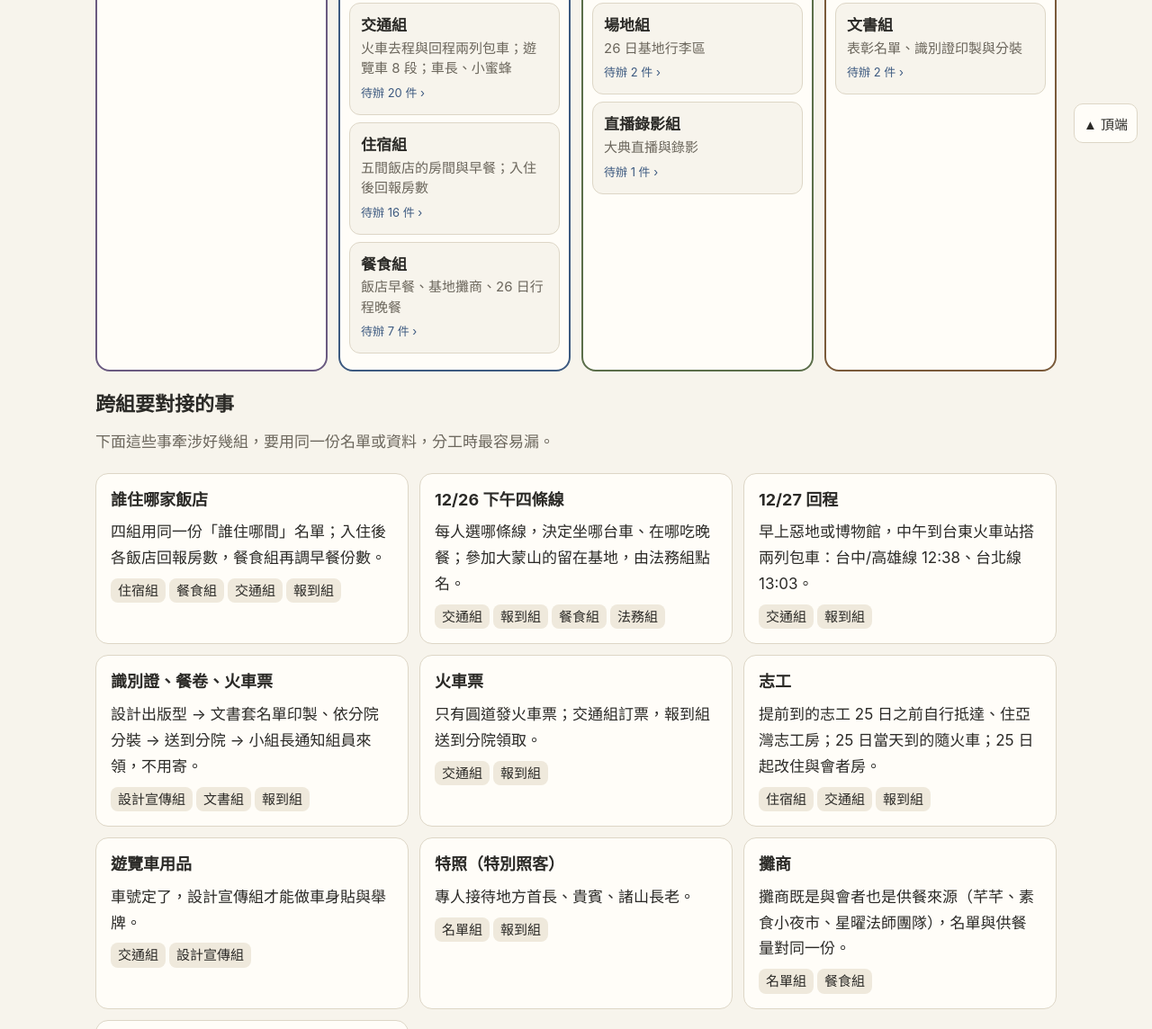
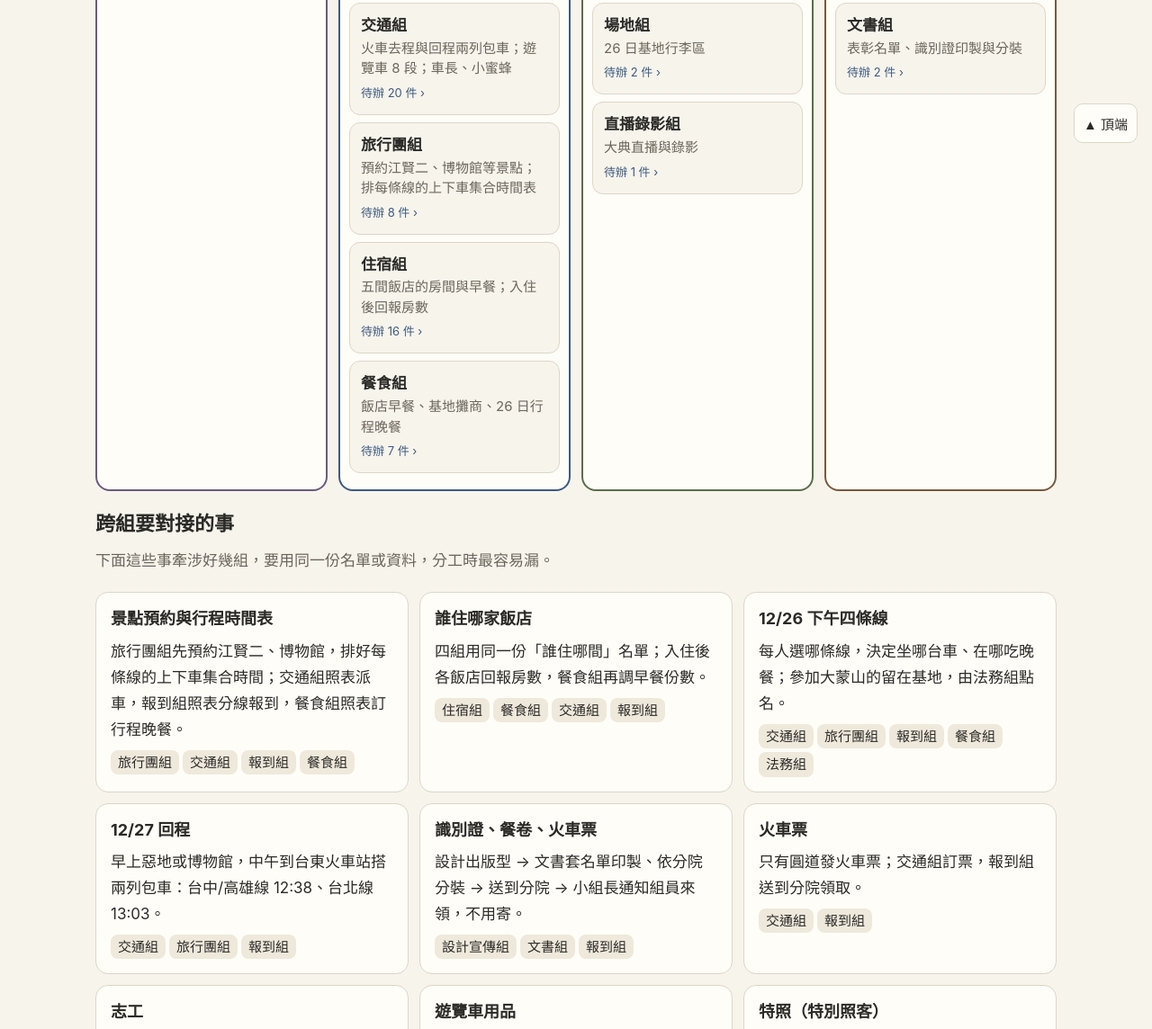
Before and after one commit to twnyda07/baoyan-dongtu-plan, a plain HTML site: page index.html in a window 1280 px wide. Shown: the part 625-1769 px from the top of the page at 90% size. Drawn offline with Linux system fonts and the light colour scheme.

Commit message:
新增旅行團組：江賢二、博物館等景點預約，每條線上下車集合時間表；架構圖、動線、待辦、跨組對接同步
Co-Authored-By: Claude Opus 5.5 <noreply@anthropic.com>

```diff
--- a/index.html
+++ b/index.html
@@ -590,7 +590,7 @@ ul.gl2{list-style:none;padding:0;margin:6px 0 0}ul.gl2 li{padding:7px 0;border-t
 <!-- ① 架構圖 -->
 <section class="tab on" id="t-arch">
   <!-- STAFF:BEGIN --><a href="#" class="gl staffgo" id="staffGo"><b>★ 工作人員說明</b><span>司儀主持人、小組長車長領隊、報到櫃台、其他各組：要做什麼、怎麼操作，先看這裡。</span></a><!-- STAFF:END -->
-  <p class="lead">大典工作分成 <b>10 個組</b>，依性質歸成<b>四大區塊</b>。點任何一組，看該組的負責範圍與待辦。</p>
+  <p class="lead">大典工作分成 <b>11 個組</b>，依性質歸成<b>四大區塊</b>。點任何一組，看該組的負責範圍與待辦。</p>
   <div class="root"><span>動土大典</span></div>
   <div class="stem"></div>
   <div class="clusters" id="clusters"></div>
@@ -668,14 +668,15 @@ const XM = {
 };
 const CLUSTERS = [
   {name:"人",sub:"誰來、算哪一類",c:"--c4",b:["與會者"]},
-  {name:"住・行・食・報到",sub:"把人送到對的地方、吃飽、領到證",c:"--c1",b:["報到","交通","飯店","餐食"]},
+  {name:"住・行・食・報到",sub:"把人送到對的地方、吃飽、領到證",c:"--c1",b:["報到","交通","旅行團","飯店","餐食"]},
   {name:"典禮與現場",sub:"儀軌、場地、紀錄",c:"--c2",b:["法務","場地","直播錄影"]},
   {name:"文宣・設計・文書",sub:"看得到、拿得到的東西",c:"--c3",b:["宣傳","設計","文書"]}
 ];
 const LINKS = [
+  {k:"景點預約與行程時間表",w:["旅行團組","交通組","報到組","餐食組"],s:"旅行團組先預約江賢二、博物館，排好每條線的上下車集合時間；交通組照表派車，報到組照表分線報到，餐食組照表訂行程晚餐。"},
   {k:"誰住哪家飯店",w:["住宿組","餐食組","交通組","報到組"],s:"四組用同一份「誰住哪間」名單；入住後各飯店回報房數，餐食組再調早餐份數。"},
-  {k:"12/26 下午四條線",w:["交通組","報到組","餐食組","法務組"],s:"每人選哪條線，決定坐哪台車、在哪吃晚餐；參加大蒙山的留在基地，由法務組點名。"},
-  {k:"12/27 回程",w:["交通組","報到組"],s:"早上惡地或博物館，中午到台東火車站搭兩列包車：台中/高雄線 12:38、台北線 13:03。"},
+  {k:"12/26 下午四條線",w:["交通組","旅行團組","報到組","餐食組","法務組"],s:"每人選哪條線，決定坐哪台車、在哪吃晚餐；參加大蒙山的留在基地，由法務組點名。"},
+  {k:"12/27 回程",w:["交通組","旅行團組","報到組"],s:"早上惡地或博物館，中午到台東火車站搭兩列包車：台中/高雄線 12:38、台北線 13:03。"},
   {k:"識別證、餐卷、火車票",w:["設計宣傳組","文書組","報到組"],s:"設計出版型 → 文書套名單印製、依分院分裝 → 送到分院 → 小組長通知組員來領，不用寄。"},
   {k:"火車票",w:["交通組","報到組"],s:"只有圓道發火車票；交通組訂票，報到組送到分院領取。"},
   {k:"志工",w:["住宿組","交通組","報到組"],s:"提前到的志工 25 日之前自行抵達、住亞灣志工房；25 日當天到的隨火車；25 日起改住與會者房。"},
@@ -687,6 +688,7 @@ const LINKS = [
 const FLOW = [
  {d:"事前",sub:"活動前",p:[
   ["通知與領取",[["報到","通知各分院：善首、善覺、EPIC、圓道、新加坡"],["設計","出識別證版型"],["文書","套名單印製，依分院分裝"],["報到","送到各分院，小組長通知組員來領識別證、餐卷、火車票；收費"]]],
+  ["景點與行程",[["旅行團","預約江賢二（12/26 下午）、博物館（12/27 早上）"],["旅行團","排每條線的上下車集合時間表，交給交通、報到、餐食組"]]],
   ["志工",[["交通","提前到的志工 25 日之前自行抵達"],["飯店","亞灣志工 25 日之前住志工房、每日早餐"],["報到","志工活動前報到"]]]]},
  {d:"12/25",sub:"抵達",p:[
   ["火車到站",[["交通","火車：台北、台中、高雄（25 日當天到的志工同車）"],["報到","火車站報到"]]],
@@ -695,10 +697,10 @@ const FLOW = [
  {d:"12/26",sub:"動土",p:[
   ["早上",[["飯店","飯店早餐"],["交通","遊覽車：五間飯店 → 基地（另有與會者當天自行到）"],["報到","入場報到"],["與會者","特照：專人接待地方首長、貴賓、諸山長老"]]],
   ["典禮",[["法務","動土：主持、引禮（獻花、鏟子）、香燈"],["場地","基地行李區"],["餐食","攤商：芊芊、素食小夜市、星曜法師團隊"]]],
-  ["下午四條線",[["交通","中午離開（開到台東火車站）、江賢二、三仙台：搭遊覽車出發"],["餐食","三仙台、江賢二：行程晚餐"],["法務","參加大蒙山：留在基地，法務組點名"]]],
+  ["下午四條線",[["交通","中午離開（開到台東火車站）、江賢二、三仙台：搭遊覽車出發"],["旅行團","江賢二、三仙台：照時間表帶隊、控時間"],["餐食","三仙台、江賢二：行程晚餐"],["法務","參加大蒙山：留在基地，法務組點名"]]],
   ["晚上",[["交通","8:00 大蒙山結束 → 遊覽車回五間飯店"]]]]},
  {d:"12/27",sub:"參訪・回程",p:[
-  ["早上",[["飯店","飯店早餐"],["報到","分線報到"],["交通","遊覽車：飯店 → 惡地或博物館"]]],
+  ["早上",[["飯店","飯店早餐"],["報到","分線報到"],["交通","遊覽車：飯店 → 惡地或博物館"],["旅行團","惡地、博物館：照時間表控時間，準時到台東火車站"]]],
   ["中午",[["報到","台東火車站報到"],["交通","兩列包車回程：台中/高雄線 6666 次 12:38、台北線 6617 次 13:03"]]]]}
 ];
 // 工作分組
@@ -720,6 +722,12 @@ const GROUPS = [
    ["幹部與設備",["每 10 人一組、每組一位<b>小組長</b>；每台車一位<b>車長</b>，由小組長中選出。","每位車長與每位領隊各配一個<b>小蜜蜂</b>，用來佈達事項。"]],
    ["自行前往",["志工提前到：25 日之前自行抵達。","25 日當天到的志工隨火車一起來。","與會者當天自行到基地。"]]
   ],link:"報到、飯店、設計（車身、舉牌）、法務（大蒙山）"},
+ {g:"旅行團",name:"旅行團組",scope:[
+   ["事前預約",["<b>江賢二</b>：預約 12/26 下午參觀，人數、入園時段（要不要分梯次、導覽，依對方規定）。","<b>博物館</b>：預約 12/27 早上參觀，人數、入館時段。","<b>三仙台、惡地</b>：確認要不要預約或事先申請（團體入場、停車）。","人數照每人選的行程線；人數有變動要通知對方。"]],
+   ["行程時間表（每條線一張）",["<b>上車集合</b>：時間、地點（哪家飯店門口、會場哪個上車點）。","抵達、參觀多久、幾點離開。","<b>下車</b>：幾點回到哪家飯店（12/26），或幾點到台東火車站（12/27）。","12/26 三仙台、江賢二：下午 2:00 從會場出發，含行程晚餐，晚上回五間飯店。","12/27 惡地、博物館：早上 8:30 飯店集合，12:00 前要到台東火車站（台中/高雄線 12:38、台北線 13:03）。"]],
+   ["交給別組",["交通組：每條線的發車時間與車數。","報到組：分線報到的時間、地點。","餐食組：行程晚餐的時間、地點。","車長、領隊：用小蜜蜂佈達的行程表。"]],
+   ["當天",["照時間表控時間、聯絡景點窗口；誤點時通知車長與交通組。"]]
+  ],link:"交通、報到、餐食、設計（行程表）"},
  {g:"飯店",name:"住宿組",scope:[
    ["五間飯店",["亞灣、銀河1、銀河2、立麗、桂田。"]],
    ["亞灣",["亞灣住客：一般與會者（不是提前入住的志工）。","亞灣志工：25 日之前住志工房，25 日開始住與會者房。"]],
@@ -781,6 +789,12 @@ const TODO = [
  ["事前","交通","小蜜蜂發放與歸還登記（含充電、備用電池）"],
  ["事前","交通","EPIC、善首已提供的領隊／小組長，在各行程繼續擔任；沒有人選的車由大會另行指派"],
  ["事前","交通","遊覽車：27日兩線（惡地／博物館）每人選哪線、車數"],
+ ["事前","旅行團","預約江賢二：12/26 下午，人數、入園時段"],
+ ["事前","旅行團","預約博物館：12/27 早上，人數、入館時段"],
+ ["事前","旅行團","確認三仙台、惡地要不要預約或事先申請（團體入場、停車）"],
+ ["事前","旅行團","排 12/26 三仙台、江賢二時間表：會場 2:00 上車 → 抵達 → 參觀 → 行程晚餐 → 回五間飯店"],
+ ["事前","旅行團","排 12/27 惡地、博物館時間表：飯店 8:30 集合 → 參觀 → 12:00 前到台東火車站"],
+ ["事前","旅行團","時間表交給交通組、報到組、餐食組，並做成車長、領隊佈達用的行程表"],
  ["事前","交通","自行安排名單：志工提前到（25日之前自行抵達，不是 25日當天）、與會者當天到"],
  ["事前","交通","25日當天到的志工併入火車分組，隨火車一起來"],
  ["事前","餐食","五間飯店 26日、27日早餐份數（亞灣、銀河1、銀河2、立麗、桂田）；亞灣志工另含 25日之前每日早餐"],
@@ -829,6 +843,7 @@ const TODO = [
  ["12/26","飯店","各飯店 26日早餐"],
  ["12/26","餐食","攤商、星曜法師團隊供餐"],
  ["12/26","報到","26日下午分線報到：中午離開、三仙台、江賢二"],
+ ["12/26","旅行團","三仙台、江賢二：照時間表控時間、聯絡景點窗口"],
  ["12/26","交通","下午四條線：中午離開（開到台東火車站）／江賢二／三仙台 搭車出發；大蒙山留在原地"],
  ["12/26","餐食","行程晚餐：三仙台、江賢二"],
  ["12/26","法務","大蒙山；留在基地參加者由法務組點名（不另設報到）"],
@@ -836,6 +851,7 @@ const TODO = [
  ["12/27","飯店","各飯店 27日早餐"],
  ["12/27","報到","27日早上分線報到：惡地、博物館"],
  ["12/27","報到","27日中午台東火車站報到：台北線、台中/高雄線兩列包車"],
+ ["12/27","旅行團","惡地、博物館：照時間表控時間，準時送到台東火車站"],
  ["12/27","交通","27日早上兩線：惡地／博物館，中午送到台東火車站搭兩列包車回程（台北線／台中/高雄線）"]
 ];
 const FACTS=[["行程", "12/26 下午分四條線：<b>中午離開</b>（開到台東火車站）、<b>江賢二</b>、<b>三仙台</b>三條下午搭遊覽車出發；<b>參加大蒙山</b>的留在原地，晚上 8:00 坐遊覽車回 5 家飯店。"], ["行程", "三仙台、江賢二兩條線有行程晚餐。留在基地參加大蒙山的人由法務組點名，不另設報到。"], ["行程", "12/27 早上分兩線：惡地、博物館；中午到<b>台東火車站</b>，搭<b>兩列包車火車</b>回程：台中/高雄線 6666 次 12:38、台北線 6617 次 13:03，都從台東站開。"], ["幹部", "<b>領隊</b>就是各分院的會長（分院總帶隊）。每 10 人一小組、每組一位<b>小組長</b>。<b>車長</b>（火車車長、遊覽車車長）由小組長中選出。"], ["設備", "每位車長（遊覽車、火車）與每位領隊各配一個<b>小蜜蜂</b>（隨身擴音器），用來佈達事項。"], ["領取", "每個分院都有領隊。識別證、餐卷、火車票<b>全部到分院領取，不用寄</b>，由各小組長通知大家來領。"], ["領取", "火車票只有圓道發。善首、善覺、EPIC 發識別證、餐卷並收費；新加坡比照，不發火車票。"], ["費用", "繳交費用分三種：3000 元隨喜；桂田自費；其他自費 1000 元／晚／床。"], ["識別證", "流程：設計宣傳組出版型 → 文書組套名單印製 → 依分院分裝送到各分院 → 小組長通知領取。"], ["志工", "「提前到」的志工是 25 日之前就自行抵達；25 日當天到的志工隨火車一起來。亞灣志工 25 日之前住志工房、每日早餐，25 日開始住與會者房。"], ["飯店", "入住後，每家飯店的負責工作人員要回報<b>入住房數、空房數</b>，用來結算費用、調配空房、訂餐。各飯店都有 26、27 日早餐。"], ["接待", "「特照」＝特別照客，專人接待地方首長、貴賓、諸山長老。"], ["場地", "26 日行李：基地設行李區，派人看管、跟車送。"], ["分組", "宣傳併入設計宣傳組；新設直播錄影組。"]];
@@ -845,7 +861,7 @@ const TN={arch:"架構圖",flow:"三天動線",groups:"工作分組",todo:"待
 // ===== 工具 =====
 const $=s=>document.querySelector(s), $$=s=>[...document.querySelectorAll(s)];
 const esc=s=>String(s).replace(/[&<>"]/g,c=>({"&":"&amp;","<":"&lt;",">":"&gt;",'"':"&quot;"}[c]));
-const SUM={"報到":"事前通知各分院領取；火車站、飯店、入場與分線報到","交通":"火車去程與回程兩列包車；遊覽車 8 段；車長、小蜜蜂","飯店":"五間飯店的房間與早餐；入住後回報房數","餐食":"飯店早餐、基地攤商、26 日行程晚餐","與會者":"九類與會者名單；特照接待","法務":"動土儀程、大蒙山、三皈五戒、牌位","場地":"26 日基地行李區","直播錄影":"大典直播與錄影","設計":"宣傳、結緣品、報到用品、表彰版型","文書":"表彰名單、識別證印製與分裝"};
+const SUM={"報到":"事前通知各分院領取；火車站、飯店、入場與分線報到","交通":"火車去程與回程兩列包車；遊覽車 8 段；車長、小蜜蜂","旅行團":"預約江賢二、博物館等景點；排每條線的上下車集合時間表","飯店":"五間飯店的房間與早餐；入住後回報房數","餐食":"飯店早餐、基地攤商、26 日行程晚餐","與會者":"九類與會者名單；特照接待","法務":"動土儀程、大蒙山、三皈五戒、牌位","場地":"26 日基地行李區","直播錄影":"大典直播與錄影","設計":"宣傳、結緣品、報到用品、表彰版型","文書":"表彰名單、識別證印製與分裝"};
 const GN=g=>(GROUPS.find(x=>x.g===g)||{name:g}).name;
 const store={get(k){try{return JSON.parse(localStorage.getItem(k))}catch(e){return null}},set(k,v){try{localStorage.setItem(k,JSON.stringify(v))}catch(e){}}};
 function count(n){return (n||[]).reduce((a,x)=>a+1+(Array.isArray(x)?count(x[1]):0),0)}
@@ -856,7 +872,7 @@ $('#clusters').innerHTML=CLUSTERS.map(c=>`<div class="cluster" style="--cc:var($
  c.b.map(b=>{const i=GROUPS.findIndex(g=>g.g===b);if(i<0)return '';const g=GROUPS[i];return `<a href="#" class="gl" data-gi="${i}" data-s><b>${esc(g.name)}</b><span>${esc(SUM[g.g]||'')}</span><em>待辦 ${TODO.filter(t=>t[1]===g.g).length} 件 ›</em></a>`}).join('')+`</div>`).join('');
 $$('.gl').forEach(a=>a.onclick=e=>{e.preventDefault();show('groups');const el=document.getElementById('g-'+a.dataset.gi);if(el)el.scrollIntoView({block:'start'})});
 $('#fullTree').innerHTML=CLUSTERS.map(c=>`<div class="cluster" style="--cc:var(${c.c})"><div class="ct">${esc(c.name)}</div>`+
- c.b.map(b=>`<div class="branch" data-s="${esc(b)}"><button aria-expanded="true">${esc(b)} <span class="n">${count(XM[b])} 項 ▾</span></button>${ul(XM[b])}</div>`).join('')+`</div>`).join('');
+ c.b.filter(b=>XM[b]).map(b=>`<div class="branch" data-s="${esc(b)}"><button aria-expanded="true">${esc(b)} <span class="n">${count(XM[b])} 項 ▾</span></button>${ul(XM[b])}</div>`).join('')+`</div>`).join('');
 $$('.branch>button').forEach(b=>b.onclick=()=>{const p=b.parentNode;p.classList.toggle('closed');b.setAttribute('aria-expanded',!p.classList.contains('closed'))});
 $('#links').innerHTML='<div class="lk">'+LINKS.map(l=>`<div class="card" data-s><h3>${esc(l.k)}</h3><div class="who">${esc(l.s)}</div><div>${l.w.map(w=>`<span class="chip">${esc(w)}</span>`).join('')}</div></div>`).join('')+'</div>';
 // ===== 動線 =====
```
